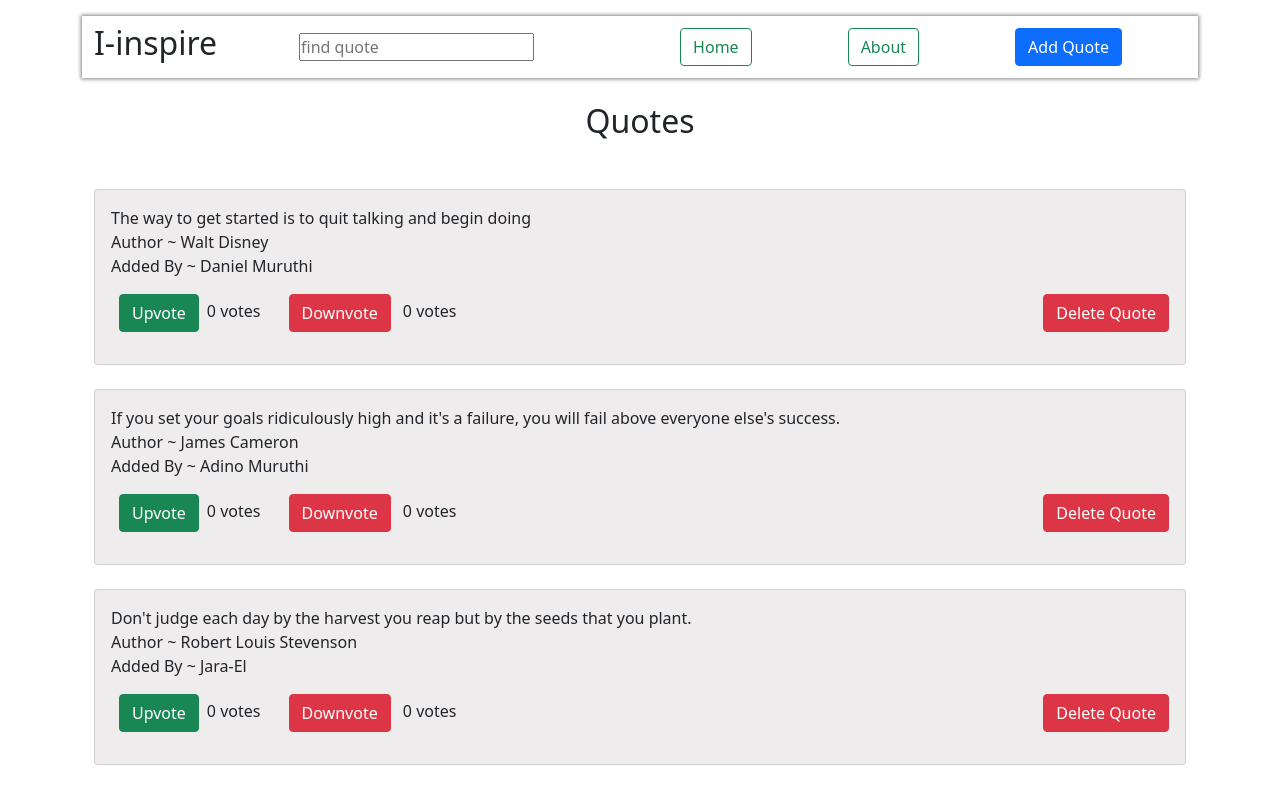
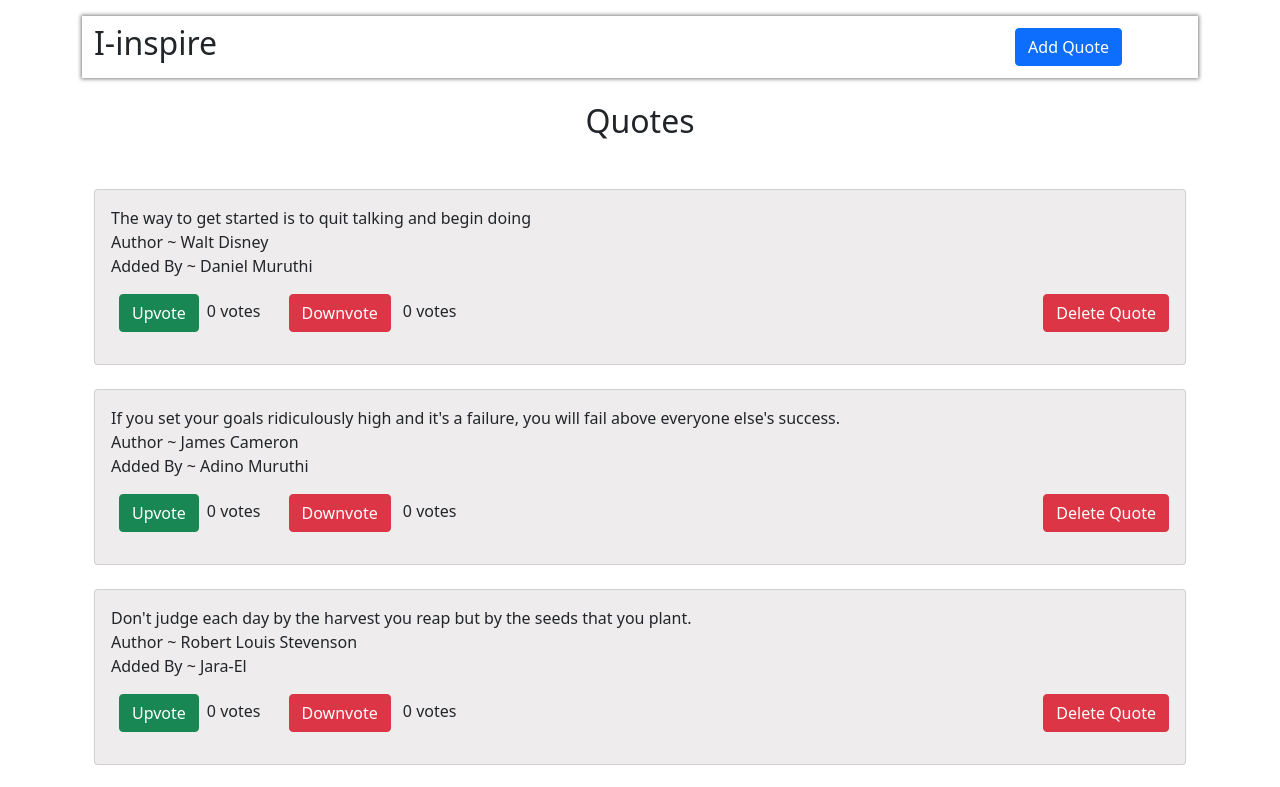
Before and after one commit to Daniel-Muruthi/quotesproject, an Angular app: page / in a window 1280 px wide. Shown: the top 787 px of the page. Built offline with nearby package versions, Linux system fonts and the light colour scheme.

Commit message:
This will modify the navbar

```diff
--- a/src/app/navbar/navbar.component.html
+++ b/src/app/navbar/navbar.component.html
@@ -1,12 +1,7 @@
 <div class="container navbar navbody mt-3">
     <h2>I-inspire</h2>
-    <div>
-        <input class="finder" placeholder="find quote">
-    </div>
     <div class="navcontent">
         <ul class="list-unstyled navlist">
-            <li class="btn btn-outline-success mx-5">Home</li>
-            <li class="btn btn-outline-success mx-5">About</li>
             <li class="btn btn-primary mx-5">Add Quote</li>
         </ul>
     </div>
```
Also changed, not shown: 3 other files (tests, documents, lock files or other folders).
